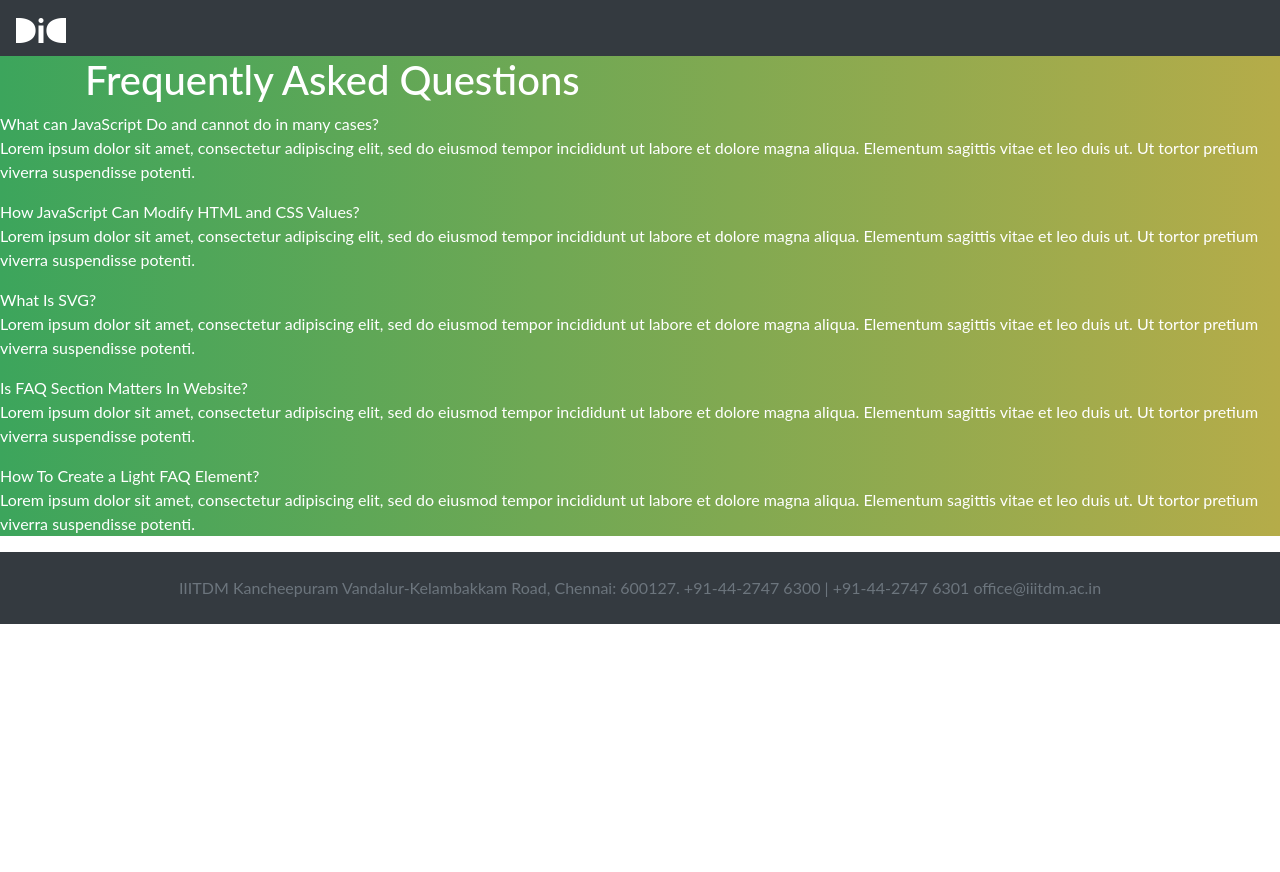
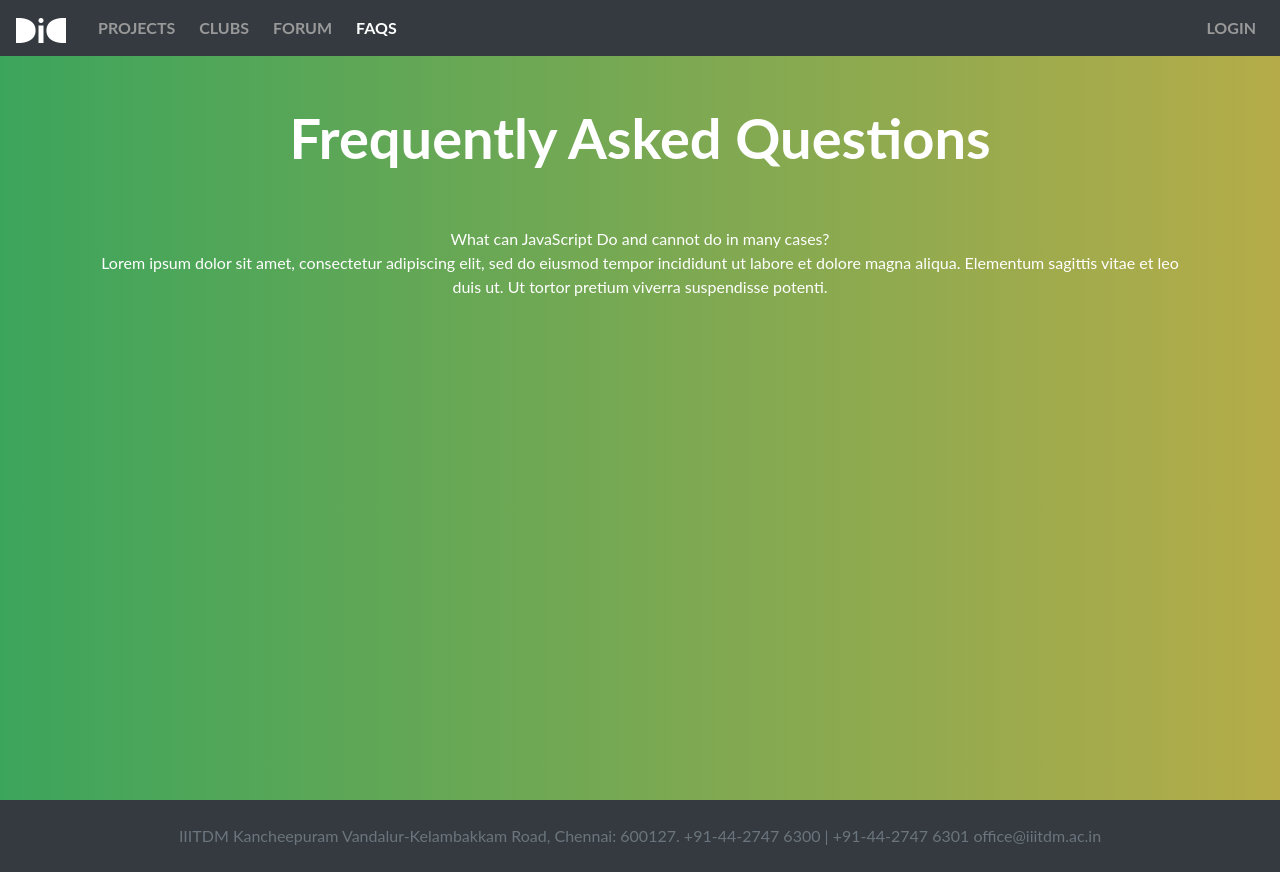
Before and after one commit to ashishrrs/IDC, a Django app: page /FAQs/ in a window 1280 px wide. Before the commit the page ends 624 px from the top, so only its background shows below. Run offline with Django 3.2, Linux system fonts and the light colour scheme; some libraries are stand-ins or nearby versions.

Commit message:
fixed margins for pages

```diff
--- a/IDC/Clubs/templates/Clubs/index.html
+++ b/IDC/Clubs/templates/Clubs/index.html
@@ -7,7 +7,7 @@
 {% block content %}
 <link rel="stylesheet" href='{% static "css/clubsindexstyle.css" %}'>
 <link rel="stylesheet" href="https://cdnjs.cloudflare.com/ajax/libs/font-awesome/4.7.0/css/font-awesome.min.css">
-<div id="page" style="background-image: linear-gradient(to right, #8e2de2, #4a00e0); padding-top: 56px; padding-bottom: 0;">
+<div id="page">
 
 <!--Header-->
 <div class="container py-5">
@@ -16,7 +16,7 @@
 	  <h1 class="display-4 font-weight-bold">CLUBS</h1>
 	  <p class="font-italic mb-0">The club-culture of IIITDM</p>
 	</header>
-
+<!-- end header-->
 	<!-- Image Hover Overlay -->
 	<div class="py-5">
 		<h3 class="font-weight-bold mb-0" style="color:#ddd">Explore the Clubs</h3>
--- a/IDC/FAQs/templates/FAQs/base.html
+++ b/IDC/FAQs/templates/FAQs/base.html
@@ -40,10 +40,8 @@
 			</div>
 		</header>
 
-		<div>
 			{% block content %}
 			{% endblock %}
-		</div>
 
 		<footer class="py-4 bg-dark flex-shrink-0">
 			<div class="container text-center">
--- a/IDC/FAQs/templates/FAQs/index.html
+++ b/IDC/FAQs/templates/FAQs/index.html
@@ -1,5 +1,6 @@
 {% extends "FAQs/base.html" %}
 {% load static %}
+
 {%block title%}
 	FAQs
 {% endblock %}
@@ -8,14 +9,18 @@
 
 <link rel="stylesheet" href='{% static "css/faqsindexstyle.css" %}'>
 <script src='https://code.jquery.com/jquery-3.2.1.min.js'></script>
+<script  src='{% static "js/function.js" %}'></script>
 <link rel='stylesheet' href='https://code.ionicframework.com/ionicons/2.0.1/css/ionicons.min.css'>
 
-<div id="page" style="background-image: linear-gradient(to right, #3CA55C, #B5AC49); padding-top: 56px; padding-bottom: 0;">
+<div id="page">
 
-	<div class="container">
-			<h1>Frequently Asked Questions</h1>
-	</div>
+	<div class="container py-5">
+		<header class="text-center">
+			<h1 class="display-4 font-weight-bold">Frequently Asked Questions</h1>
+		</header>
 
+		<div class="py-5">
+			<div class="container text-center">
 				<div class="accordion">
 
 					<div class="accordion-item">
@@ -25,37 +30,9 @@
 						</div>
 					</div>
 
-				<div class="accordion-item">
-				<a>How JavaScript Can Modify HTML and CSS Values?</a>
-					<div class="content">
-						<p>Lorem ipsum dolor sit amet, consectetur adipiscing elit, sed do eiusmod tempor incididunt ut labore et dolore magna aliqua. Elementum sagittis vitae et leo duis ut. Ut tortor pretium viverra suspendisse potenti.</p>
-					</div>
-				</div>
-
-				<div class="accordion-item">
-				<a>What Is SVG?</a>
-					<div class="content">
-						<p>Lorem ipsum dolor sit amet, consectetur adipiscing elit, sed do eiusmod tempor incididunt ut labore et dolore magna aliqua. Elementum sagittis vitae et leo duis ut. Ut tortor pretium viverra suspendisse potenti.</p>
-					</div>
-				</div>
-
-				<div class="accordion-item">
-				<a>Is FAQ Section Matters In Website?</a>
-					<div class="content">
-						<p>Lorem ipsum dolor sit amet, consectetur adipiscing elit, sed do eiusmod tempor incididunt ut labore et dolore magna aliqua. Elementum sagittis vitae et leo duis ut. Ut tortor pretium viverra suspendisse potenti.</p>
-					</div>
-				</div>
-
-				<div class="accordion-item">
-				<a>How To Create a Light FAQ Element?</a>
-					<div class="content">
-						<p>Lorem ipsum dolor sit amet, consectetur adipiscing elit, sed do eiusmod tempor incididunt ut labore et dolore magna aliqua. Elementum sagittis vitae et leo duis ut. Ut tortor pretium viverra suspendisse potenti.</p>
 				</div>
 			</div>
 		</div>
-
 	</div>
-
-
-<script  src='{% static "js/function.js" %}'></script>
+</div>
 {% endblock %}
--- a/IDC/Forum/templates/Forum/base.html
+++ b/IDC/Forum/templates/Forum/base.html
@@ -41,10 +41,8 @@
 		</header>
 		<!---End of Navigation bar-->
 
-		<div>
 			{% block content %}
 			{% endblock %}
-		</div>
 
 		<footer class="py-4 bg-dark flex-shrink-0">
 			<div class="container text-center">
--- a/IDC/Home/templates/Home/base.html
+++ b/IDC/Home/templates/Home/base.html
@@ -3,6 +3,11 @@
 <html>
 	<head>
 		<meta name="viewport" content="width=device-width, initial-scale=1">
+
+		<title>
+			{% block title %}
+			{% endblock %}
+		</title>
 
 		<link rel="stylesheet" href="https://stackpath.bootstrapcdn.com/bootstrap/4.4.1/css/bootstrap.min.css" integrity="sha384-Vkoo8x4CGsO3+Hhxv8T/Q5PaXtkKtu6ug5TOeNV6gBiFeWPGFN9MuhOf23Q9Ifjh" crossorigin="anonymous">
 		<link rel="stylesheet" href='{% static "css/style.css" %}'>
--- a/IDC/Home/templates/Home/index.html
+++ b/IDC/Home/templates/Home/index.html
@@ -8,8 +8,8 @@
 {% block content %}
 <link rel="stylesheet" href='{% static "css/homeindexstyle.css" %}'>
 
-<div id="page" style="background-color: #283048; padding-top: 56px; padding-bottom: 0;">
 
+<div id="page">
 
 	<div class="container-fluid text-center" style="margin-left: 0; background-image: url('static/images/campus.png'); background-size: cover; background-repeat: no-repeat;">
 		<div class="container py-5" style="text-shadow: 1px 1px 8px #000000;">
--- a/IDC/Projects/templates/Projects/base.html
+++ b/IDC/Projects/templates/Projects/base.html
@@ -3,6 +3,11 @@
 <html>
 	<head>
 		<meta name="viewport" content="width=device-width, initial-scale=1">
+
+		<title>
+			{% block title %}
+			{% endblock %}
+		</title>
 
 		<link rel="stylesheet" href="https://stackpath.bootstrapcdn.com/bootstrap/4.4.1/css/bootstrap.min.css" integrity="sha384-Vkoo8x4CGsO3+Hhxv8T/Q5PaXtkKtu6ug5TOeNV6gBiFeWPGFN9MuhOf23Q9Ifjh" crossorigin="anonymous">
 		<link rel="stylesheet" href='{% static "css/style.css" %}'>
--- a/IDC/static/css/faqsindexstyle.css
+++ b/IDC/static/css/faqsindexstyle.css
@@ -1,9 +1,7 @@
 /* Override bootstrap collapse to keep margins */
-.collapse.in {
-	display: inherit;
-	visibility: visible;
-  }
-  .collapse {
-	display: inherit;
-	visibility: hidden;
-  }
+#page{
+	background-image: linear-gradient(to right, #3CA55C, #B5AC49);
+	padding-top: 56px;
+	padding-bottom: 0;
+	height: 100%;
+}
--- a/IDC/static/css/style.css
+++ b/IDC/static/css/style.css
@@ -28,11 +28,6 @@ html, body{
 
 }
 
-/* project cards*/
-#projects{
-	padding: 30 px;
-}
-
 .logout{
 	background-color:#506cb5;
 	color: white;
```
Also changed, not shown: IDC/Forum/templates/Forum/index.html (+4 -75 lines), IDC/Projects/templates/Projects/index.html (+4 -4 lines), IDC/static/css/clubsindexstyle.css (+7 -0 lines), IDC/static/css/forumindexstyle.css (+7 -0 lines), IDC/static/css/homeindexstyle.css (+7 -0 lines), IDC/static/css/projectindexstyle.css (+12 -1 lines), IDC/FAQs/views.py (line endings or trailing spaces), IDC/static/images/autonomous-rover.jpg (deleted). Lines whose indentation alone changed are shown as unchanged.
